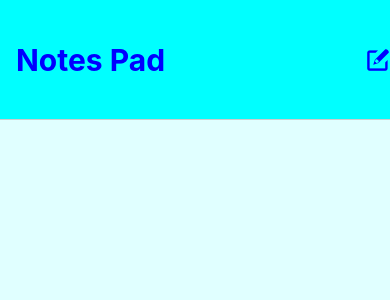
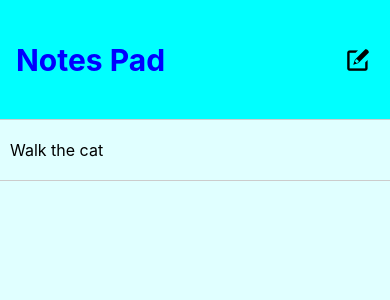
Before and after one commit to chiawt/pcmob3-2, a React Native app: screen / in a window 390 px wide. Shown: the top 300 px of the page. Built offline with nearby package versions, Linux system fonts and the light colour scheme; what expo-sqlite would draw is missing.

Commit message:
Using FlatList

```diff
--- a/App.js
+++ b/App.js
@@ -1,7 +1,7 @@
 import { NavigationContainer } from "@react-navigation/native";
 import { StatusBar } from "expo-status-bar";
-import React, { useEffect } from "react";
-import { StyleSheet, Text, View, TouchableOpacity } from "react-native";
+import React, { useEffect, useState } from "react";
+import { StyleSheet, Text, View, TouchableOpacity,FlatList } from "react-native";
 import { createStackNavigator } from "@react-navigation/stack";
 import { Entypo } from "@expo/vector-icons";
 import * as SQLite from "expo-sqlite";
@@ -9,22 +9,60 @@ import * as SQLite from "expo-sqlite";
 const db = SQLite.openDatabase("notes.db");
 
 function NotesScreen({ navigation }) {
+  const [notes, setNotes] = useState([
+    { title: "Walk the cat", done: false, id: "0" },
+  ]);
+
+console.log("Run")
 useEffect(() => {
   navigation.setOptions({
     headerRight: () => (
       <TouchableOpacity onPress={addNote}>
-          <Entypo name="new-message" size={24} color="blue" />
+        <Entypo
+          name="new-message"
+          size={24}
+          color="black"
+          style={{ marginRight: 20 }}
+        />
       </TouchableOpacity>
     ),
   });
 });
 
 function addNote() {
-    console.log("Add Note");
+  let newNote = {
+    title: "Sample new note",
+    done: false,
+    id: notes.length.toString(),
+  };
+  setNotes([...notes, newNote]);
 }
 
+function renderItem({ item }) {
+  return (
+    <View
+      style={{
+        padding: 10,
+        paddingTop: 20,
+        paddingBottom: 20,
+        borderBottomColor: "#ccc",
+        borderBottomWidth: 1,
+      }}
+    >
+      <Text style={{ textAlign: "left", fontSize: 16 }}>{item.title}</Text>
+    </View>
+  );
+}
 
- return <View style={styles.container}></View>;
+return (
+  <View style={styles.container}>
+    <FlatList
+      style={{ width: "100%" }}
+      data={notes}
+      renderItem={renderItem}
+    />
+  </View>
+);
 }
 
 const Stack = createStackNavigator();
```
Lines whose indentation alone changed are shown as unchanged.
